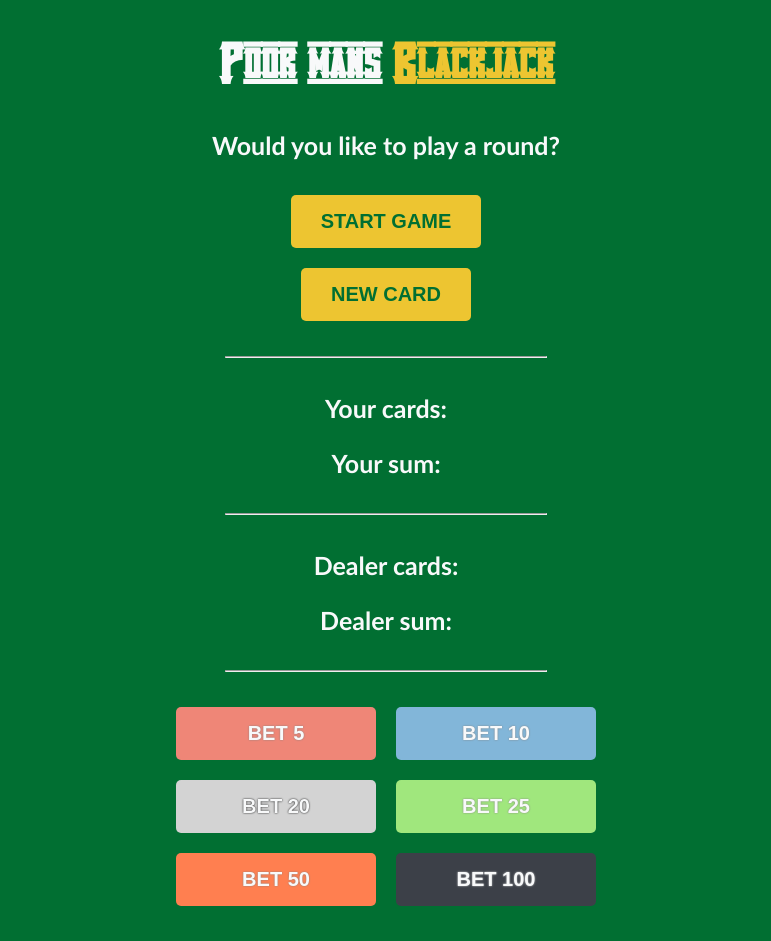
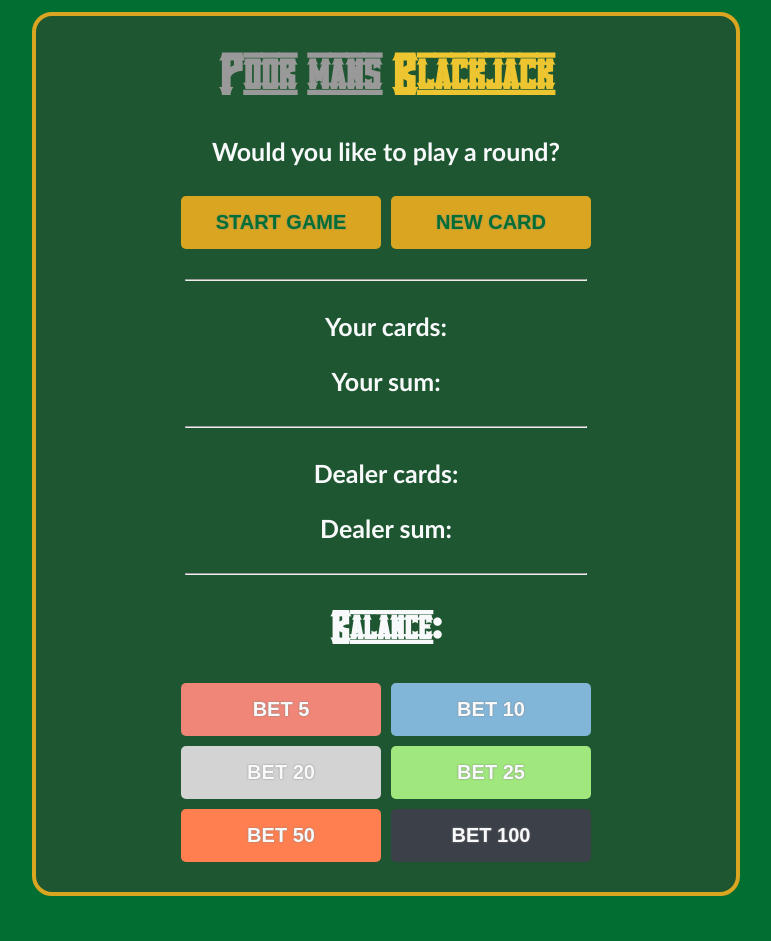
Before and after one commit to ZascuOfficial/Scrimba-Blackjack_App, a plain HTML site: page index.html in a window 1280 px wide. Shown: the whole page, without its empty margins (254-1025 px from the left). After the commit the page ends 908 px from the top, so only its background shows below. Drawn offline with Linux system fonts and the light colour scheme.

Commit message:
Finish the look of the website

```diff
--- a/css/styles.css
+++ b/css/styles.css
@@ -1,131 +1,90 @@
-/* Global styles */
-
 @font-face {
   font-family: 'Vanilla Whale';
   src: url('../fonts/vanilla-whale.otf');
 }
 
 body {
-  margin: 0px;
-
   color: #F8F9FA;
   background-color: #016f32;
   text-align: center;
-  font-weight: bold;
+  font-weight: 800;
   font-family: 'Gill Sans', 'Gill Sans MT', Calibri, 'Trebuchet MS', sans-serif;
 }
 
 button {
   padding: 15px 30px;
-
   color: #016f32;
-  background: #EDC531;
-
+  background: goldenrod;
   font-size: 20px;
-  font-weight: bold;
-
+  font-weight: 800;
   border: none;
   border-radius: 5px;
+  text-shadow: 0px 0px 2px gray;
 }
 
-hr {
-  width: 25%;
-  color: #F8F9FA;
+button:hover,
+#five-chips:hover,
+#ten-chips:hover,
+#twenty-chips:hover,
+#twenty-five-chips:hover,
+#fifty-chips:hover,
+#hundred-chips:hover {
+  color: goldenrod;
+  background-color: #0f8a46;
 }
 
-/* Title section */
+button:active,
+#five-chips:active,
+#ten-chips:active,
+#twenty-chips:active,
+#twenty-five-chips:active,
+#fifty-chips:active,
+#hundred-chips:active {
+  color: #3C4048;
+  background-color: #F8F9FA;
+}
+
+hr { width: 400px; color: #F8F9FA; }
+
+.container {
+  width: 700px;
+  margin: 12px auto;
+  border: 4px solid goldenrod;
+  border-radius: 20px;
+  background-color: #1E5631;
+}
 
 #title {
-  margin-block: 35px;
+  margin-block: 30px;
+  color: #999;
   font-size: 50px;
   font-family: 'Vanilla Whale', sans-serif;
 }
 
-#blackjack-logo {
-  color: #EDC531;
-}
+#blackjack-logo { color: #EDC531; }
 
-/* Game section */
+#message-el { margin-bottom: 30px; font-size: 25px; }
 
-#message-el {
-  margin: 0px 0px 35px 0px;
-  font-size: 25px;
-}
-
-.button-box {
-  margin-bottom: 35px;
-
-  display: flex;
-  flex-direction: column;
+.buttons-box {
+  margin-block: 30px;
+  display: grid;
+  grid-gap: 10px;
   justify-content: center;
-  align-items: center;
-  gap: 20px;
-}
-
-/* Player card section */
-
-#player-card-section {
-  margin-block: 35px;
-  font-size: 25px;
-}
-
-/* Dealer card section */
-
-#dealer-card-section {
-  margin-block: 35px;
-  font-size: 25px;
-}
-
-/* Betting area */
-
-.button-box-two {
-  margin-block:  35px;
-
-  display: grid;
-  grid-gap: 20px;
-  justify-content: center;
-  align-items: center;
-
+  align-content: center;
   grid-template-columns: repeat(2, 200px);
 }
 
-#player-el {
-  font-size: 25px;
-  margin-block: 35px;
+#card-section { margin-block: 30px; font-size: 25px; }
+
+#balance-el {
+  margin-block: 30px;
+  font-size: 40px;
+  font-family: 'Vanilla Whale', sans-serif;
 }
 
-#five-chips {
-  color: #F8F9FA;
-  background-color: #EF8677;
-  text-shadow: 0px 0px 2px gray;
-}
-
-#ten-chips {
-  color: #F8F9FA;
-  background-color: #82B6D9;
-  text-shadow: 0px 0px 2px gray;
-}
-
-#twenty-chips {
-  color: #F8F9FA;
-  background-color: lightgray;
-  text-shadow: 0px 0px 2px black;
-}
-
-#twenty-five-chips {
-  color: #F8F9FA;
-  background-color: #A0E77D;
-  text-shadow: 0px 0px 2px gray;
-}
-
-#fifty-chips {
-  color: #F8F9FA;
-  background-color: coral;
-  text-shadow: 0px 0px 2px gray;
-}
-
-#hundred-chips {
-  color: #F8F9FA;
-  background-color: #3C4048;
-  text-shadow: 0px 0px 2px lightgray;
-}
+#five-chips { color: #F8F9FA; background-color: #EF8677; }
+#ten-chips { color: #F8F9FA; background-color: #82B6D9; }
+#twenty-chips { color: #F8F9FA; background-color: lightgray; }
+#twenty-five-chips { color: #F8F9FA; background-color: #A0E77D; }
+#fifty-chips { color: #F8F9FA; background-color: coral; }
+#hundred-chips { color: #F8F9FA; background-color: #3C4048; }
--- a/index.html
+++ b/index.html
@@ -27,36 +27,36 @@
 
       <p id="message-el">Would you like to play a round?</p>
 
-      <div class="button-box">
-        <button id="start-game-btn">START GAME</button>
-        <button id="new-card-btn">NEW CARD</button>
+      <div class="buttons-box">
+        <button>START GAME</button>
+        <button>NEW CARD</button>
       </div>
 
       <hr>
 
-      <div id="player-card-section">
+      <div id="card-section">
         <p id="player-cards-el">Your cards:</p>
         <p id="player-sum-el">Your sum:</p>
       </div>
 
       <hr>
 
-      <div id="dealer-card-section">
+      <div id="card-section">
         <p id="dealer-cards-el">Dealer cards:</p>
         <p id="dealer-sum-el">Dealer sum:</p>
       </div>
 
       <hr>
 
-      <p id="player-el"></p>
+      <p id="balance-el">Balance:</p>
 
-      <div class="button-box-two">
-        <button class="chip-btn" id="five-chips">BET 5</button>
-        <button class="chip-btn" id="ten-chips">BET 10</button>
-        <button class="chip-btn" id="twenty-chips">BET 20</button>
-        <button class="chip-btn" id="twenty-five-chips">BET 25</button>
-        <button class="chip-btn" id="fifty-chips">BET 50</button>
-        <button class="chip-btn" id="hundred-chips">BET 100</button>
+      <div class="buttons-box">
+        <button id="five-chips">BET 5</button>
+        <button id="ten-chips">BET 10</button>
+        <button id="twenty-chips">BET 20</button>
+        <button id="twenty-five-chips">BET 25</button>
+        <button id="fifty-chips">BET 50</button>
+        <button id="hundred-chips">BET 100</button>
       </div>
 
     </div>
```
